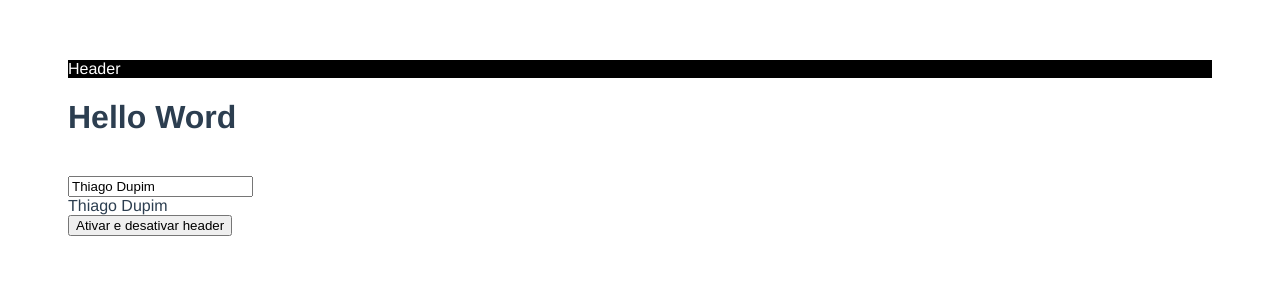
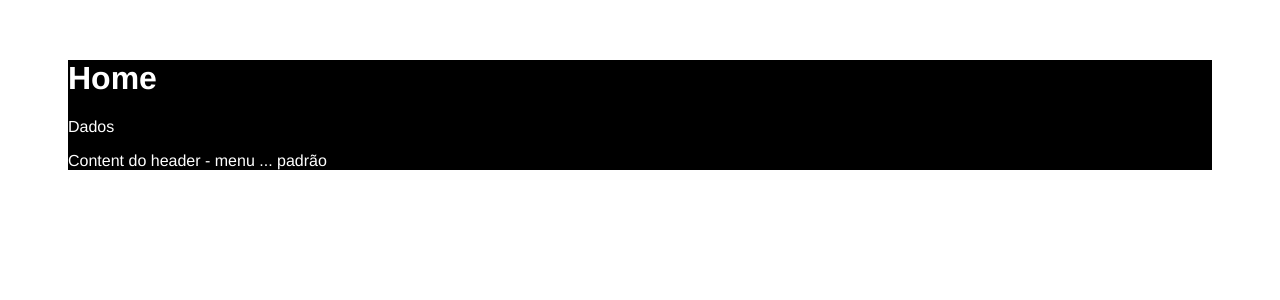
Before and after one commit to thiagodupim/Curso-vue.js-3, a Vue app: page / in a window 1280 px wide. Shown: the top 300 px of the page. Built offline with nearby package versions, Linux system fonts and the light colour scheme.

Commit message:
Componentes slot

```diff
--- a/src/App.vue
+++ b/src/App.vue
@@ -1,14 +1,16 @@
 <template>
   <div>
-    <TheHeader v-if="showHeader"/>
-    <h1>Hello Word</h1> <br>
-    <input v-model="name" type="text"> <br>
+    <theHeader>
+      <template v-slot:title>
+        Home
+      </template>
 
-    {{ name }} <br>
+      <template v-slot:description>
+        <p>Dados</p>
+      </template>
 
-    <button @click="showHeader = !showHeader">
-      Ativar e desativar header
-    </button>
+      Content do header - menu ... padrão
+    </theHeader>
   </div>
 </template>
 
@@ -20,77 +22,9 @@ export default {
     components: { TheHeader },
     data() {
       return {
-      name: 'Thiago Dupim',
-      showHeader: true,
+
       }
     },
-
-  /* Criação
-        Preparar o componente
-        Ajax, inicializar algumas variáveis
-        Não tem acesso ao template (DOM)
-  */
-
-  /* Montagem
-        Inicializar uma lib externa (new Lib())
-        Precisa de acesso ao template (DOM)
-        Tem acesso ao template (DOM)
-  */
-
-  /* Atualização
-        Debug
-        Update
-  */
-
-  /* Desmontagem
-        Remover tudo o que for necessário (lib->destroy())
-        para liberar memória
-  */
-
-  // HOOKS
-  beforeUpdate() {
-    console.log('beforeUpdate', this.name);
-  },
-
-  updated() {
-    console.log('updated', this.name);
-  },
-
-  // beforeCreate() {
-  //   console.log('beforeCreate');
-  //   console.log('Estado:', this.name);
-  //   console.log('DOM:', this.$el);
-  // },
-
-  // created() {
-  //   console.log('created');
-  //   console.log('Estado:', this.name);
-  //   console.log('DOM:', this.$el);
-  // },
-
-  // beforeMount() {
-  //   console.log('beforeMount');
-  //   console.log('Estado:', this.name);
-  //   console.log('DOM:', this.$el);
-  // },
-
-  // mounted() {
-  //   console.log('mounted');
-  //   console.log('Estado:', this.name);
-  //   console.log('DOM:', this.$el);
-  // },
-
-  watch: {
-
-  },
-
-  computed: {
-
-  },
-
-  methods: {
-
-  }
   }
 </script>
 
--- a/src/components/TheHeader.vue
+++ b/src/components/TheHeader.vue
@@ -1,29 +1,23 @@
 <template>
     <header class="header">
-        Header
+        <h1 class="title">
+            <slot name="title" />
+        </h1>
+
+        <div class="description">
+            <slot name="description" />
+        </div>
+
+        <div>
+            <slot />
+        </div>
     </header>
 </template>
 
 <script>
     export default {
         mounted() {
-            window.addEventListener('resize', this.resize);
-        },
-
-        // Destruir as nossas libs, Eventos e Listeners
-        beforeUnmount() {
-            console.log('beforeUnmount');
-            window.removeEventListener('resize', this.resize);
-        },
-
-        unmounted() {
-            console.log('unmounted');
-        },
-
-        methods: {
-            resize($evt) {
-                console.log($evt);
-            },
+            console.log(this.$slots)
         }
     }
 </script>
```
Lines whose indentation alone changed are shown as unchanged.
